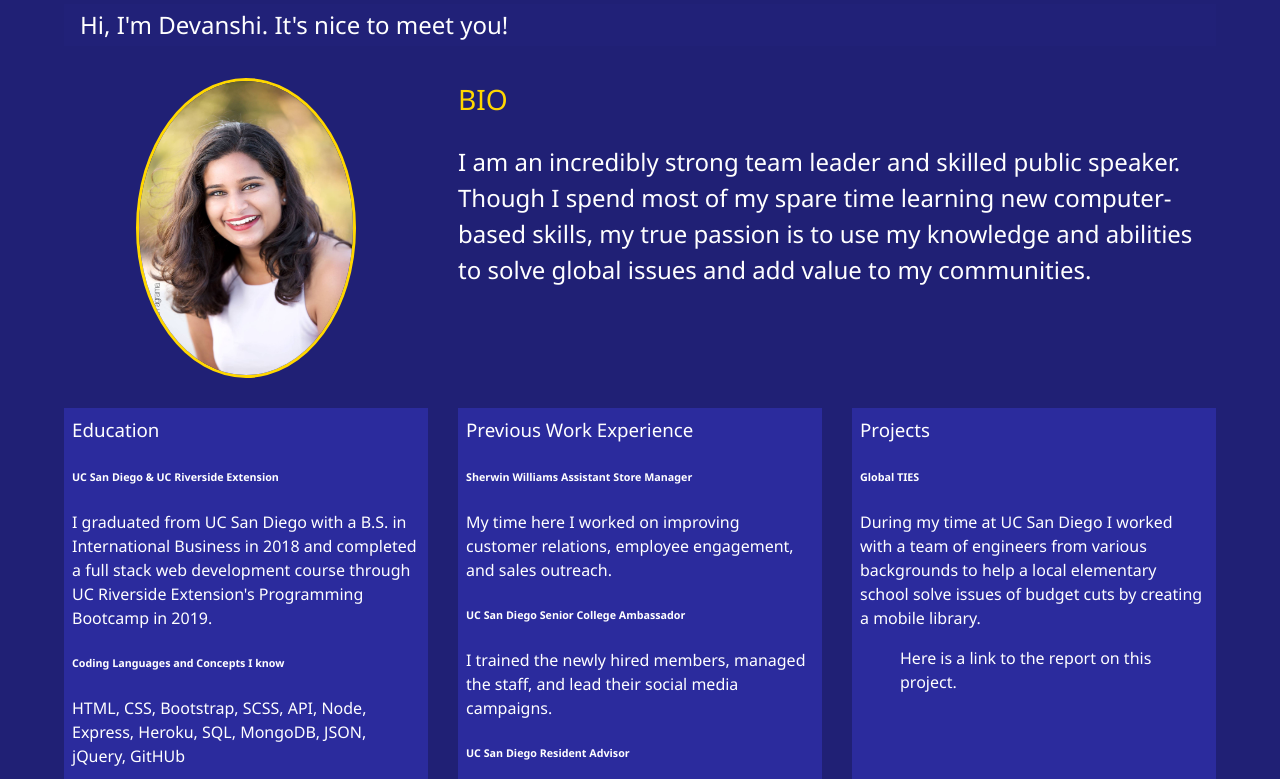
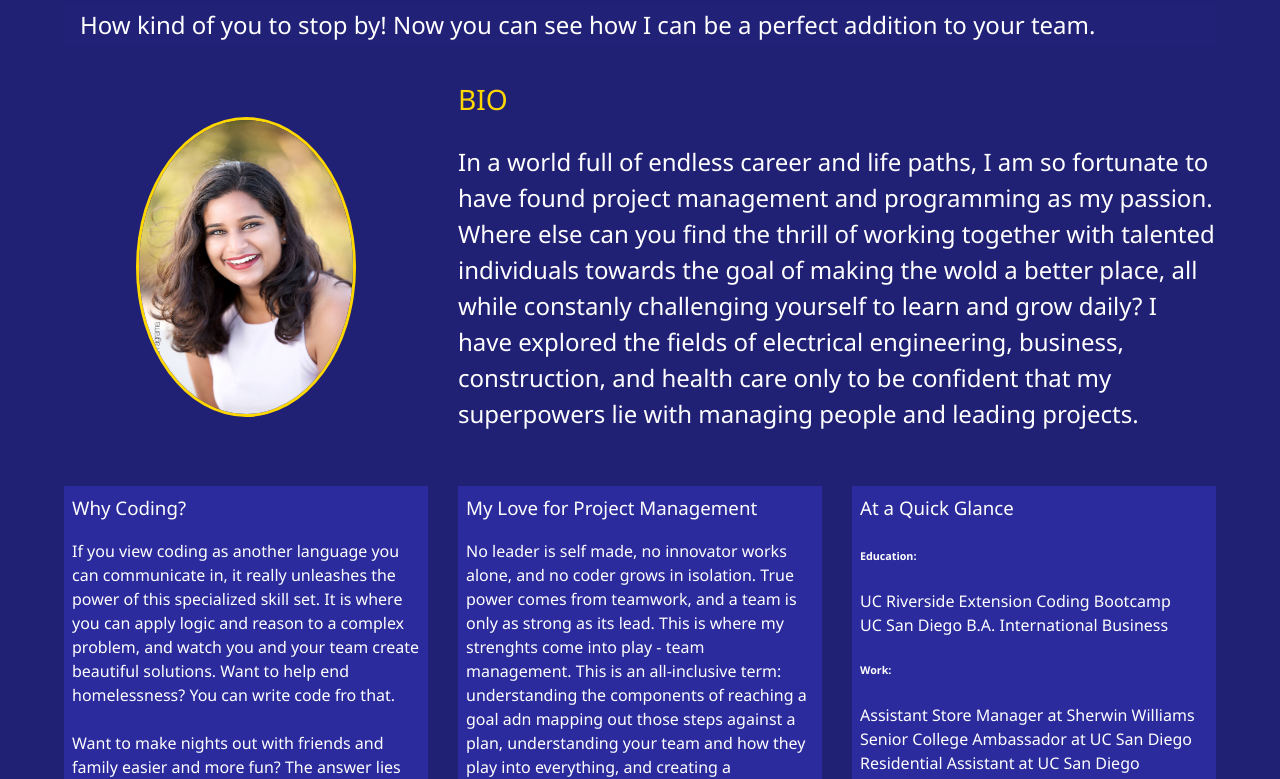
Before and after one commit to mathurdevanshi/modernPortfolio, a website: page about.html in a window 1280 px wide. Shown: the part 204-983 px from the top of the page. Drawn offline with Linux system fonts and the light colour scheme.

Commit message:
about me page updated:

```diff
--- a/about.html
+++ b/about.html
@@ -52,7 +52,8 @@
     <main id="about">
       <h1 class="lg-heading">About <span class="text-secondary">Me</span></h1>
       <h2 class="sm-heading">
-        Hi, I'm Devanshi. It's nice to meet you!
+        How kind of you to stop by! Now you can see how I can be a perfect
+        addition to your team.
       </h2>
       <div class="about-info">
         <img
@@ -65,63 +66,66 @@
         <div class="bio">
           <h3 class="text-secondary">BIO</h3>
           <p>
-            I am an incredibly strong team leader and skilled public speaker.
-            Though I spend most of my spare time learning new computer-based
-            skills, my true passion is to use my knowledge and abilities to
-            solve global issues and add value to my communities.
+            In a world full of endless career and life paths, I am so fortunate
+            to have found project management and programming as my passion.
+            Where else can you find the thrill of working together with talented
+            individuals towards the goal of making the wold a better place, all
+            while constanly challenging yourself to learn and grow daily? I have
+            explored the fields of electrical engineering, business,
+            construction, and health care only to be confident that my
+            superpowers lie with managing people and leading projects.
           </p>
         </div>
 
         <div class="job job-1">
-          <h3>Education</h3>
-          <h6>UC San Diego & UC Riverside Extension</h6>
+          <h3>Why Coding?</h3>
           <p>
-            I graduated from UC San Diego with a B.S. in International Business
-            in 2018 and completed a full stack web development course through UC
-            Riverside Extension's Programming Bootcamp in 2019.
-          </p>
-          <h6>Coding Languages and Concepts I know</h6>
-          <p>
-            HTML, CSS, Bootstrap, SCSS, API, Node, Express, Heroku, SQL,
-            MongoDB, JSON, jQuery, GitHUb
+            If you view coding as another language you can communicate in, it
+            really unleashes the power of this specialized skill set. It is
+            where you can apply logic and reason to a complex problem, and watch
+            you and your team create beautiful solutions. Want to help end
+            homelessness? You can write code fro that.
+            <br /><br />
+            Want to make nights out with friends and family easier and more fun?
+            The answer lies within the code. Don't believe me? Check out
+            <i>Bridge The Gap</i> and <i>Night Out Roulette</i> in my "WORK" tab
+            to see what I mean by coding being huge skill set in solivng
+            problems.
           </p>
         </div>
 
         <div class="job job-2">
-          <h3>Previous Work Experience</h3>
-          <h6>Sherwin Williams Assistant Store Manager</h6>
+          <h3>My Love for Project Management</h3>
           <p>
-            My time here I worked on improving customer relations, employee
-            engagement, and sales outreach.
-          </p>
-          <h6>UC San Diego Senior College Ambassador</h6>
-          <p>
-            I trained the newly hired members, managed the staff, and lead their
-            social media campaigns.
-          </p>
-          <h6>UC San Diego Resident Advisor</h6>
-          <p>
-            Oversaw the emotional and physical wellbeing of over 80 residents
-            through programs, one-on-one meetings, and conflict resolutions.
+            No leader is self made, no innovator works alone, and no coder grows
+            in isolation. True power comes from teamwork, and a team is only as
+            strong as its lead. This is where my strenghts come into play - team
+            management. This is an all-inclusive term: understanding the
+            components of reaching a goal adn mapping out those steps against a
+            plan, understanding your team and how they play into everything, and
+            creating a motivaiting and healthy work culture.
+            <br /><br />
+            Need proof of my skill sets? <i>Bridge the Gap</i> is a project I am
+            currently managing, and check out my resume to see my previous work
+            experience.
           </p>
         </div>
 
         <div class="job job-3">
-          <h3>Projects</h3>
-          <h6>Global TIES</h6>
+          <h3>At a Quick Glance</h3>
+          <h6>Education:</h6>
           <p>
-            During my time at UC San Diego I worked with a team of engineers
-            from various backgrounds to help a local elementary school solve
-            issues of budget cuts by creating a mobile library.
-
-            <a
-              href="https://docs.google.com/document/d/1JTQkv9xShVIKCPRplKhRixHbjCTk0B36xbzM9GXAAuw/edit?usp=sharing"
-              class="nav-link"
-            >
-              <ul>
-                Here is a link to the report on this project.
-              </ul>
-            </a>
+            UC Riverside Extension Coding Bootcamp
+            <br />
+            UC San Diego B.A. International Business
+          </p>
+          <h6>Work:</h6>
+          <p>
+            Assistant Store Manager at Sherwin Williams
+            <br />
+            Senior College Ambassador at UC San Diego
+            <br />
+            Residential Assistant at UC San Diego
           </p>
         </div>
       </div>
```
